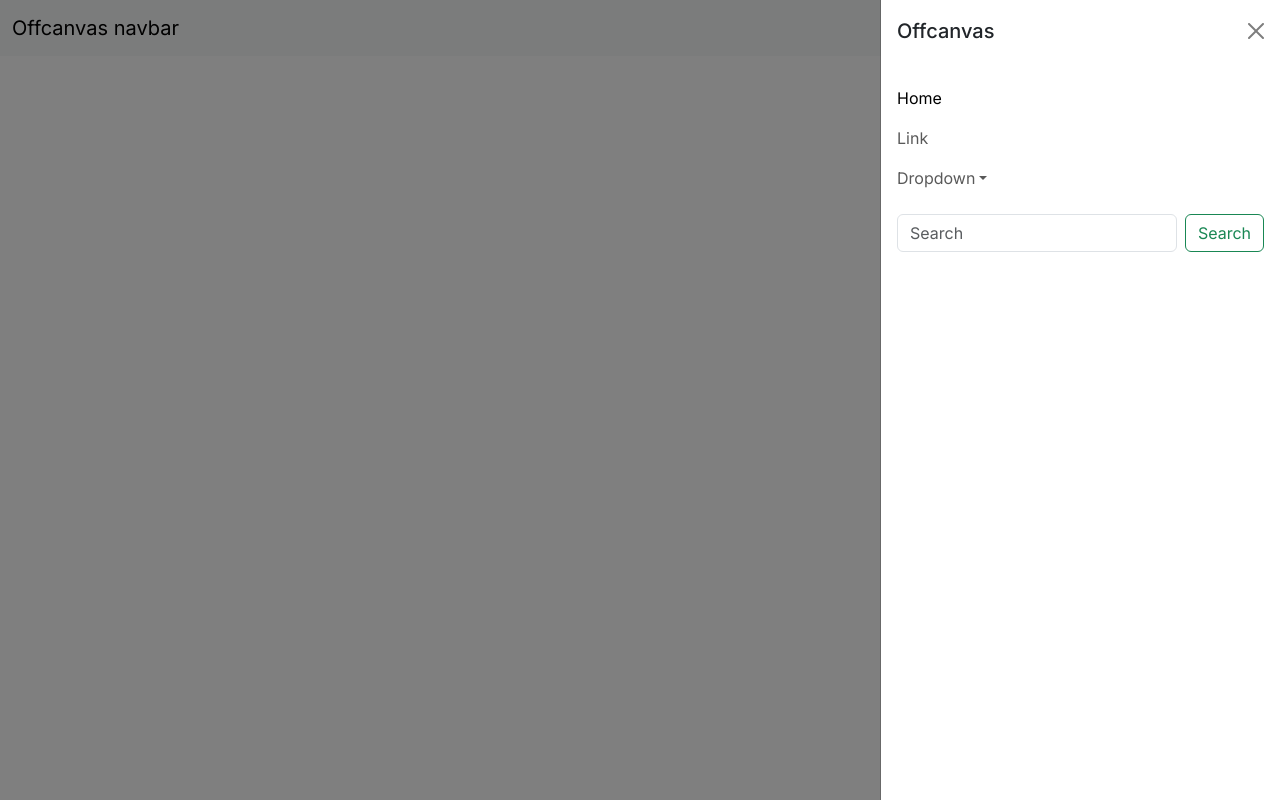
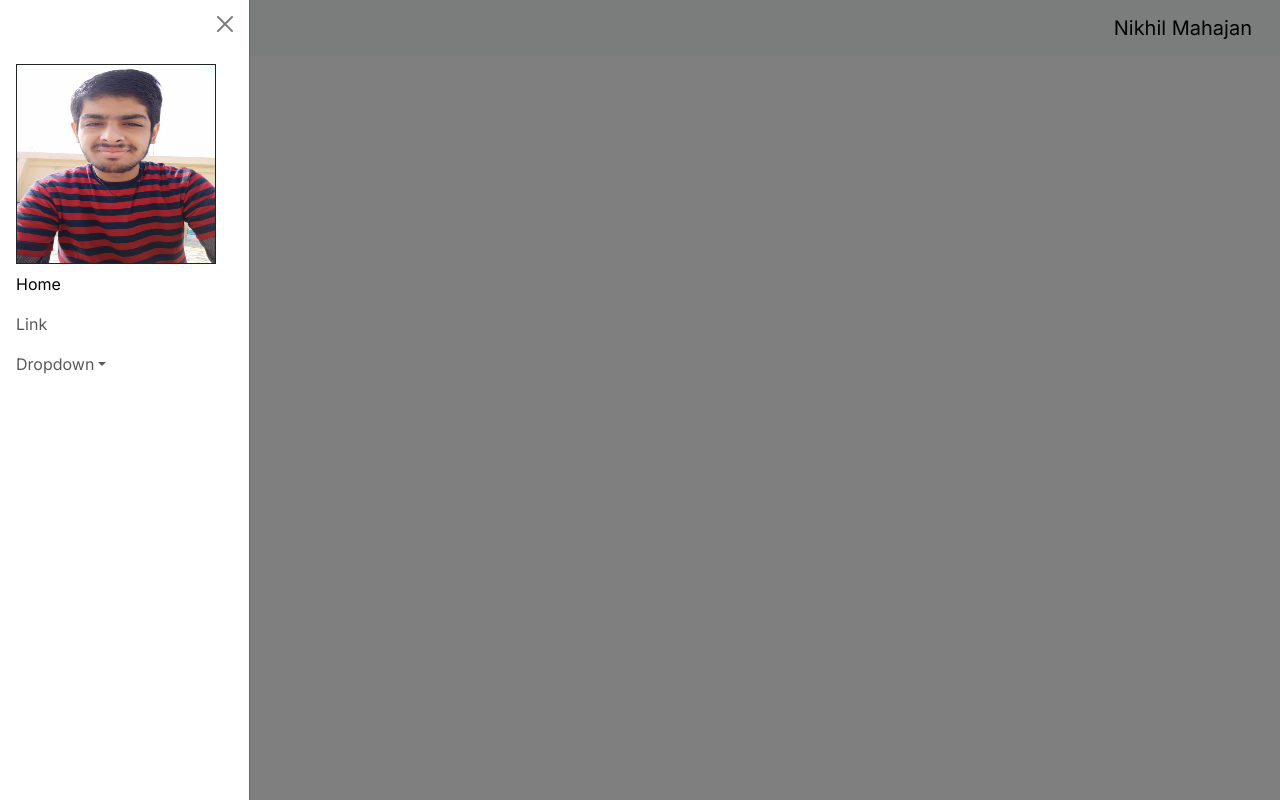
Before and after one commit to nik-55/personal-website, a Next.js app: page / in a window 1280 px wide. Both pictures are taken after a click on the button "Toggle navigation". Built offline with nearby package versions, Linux system fonts and the light colour scheme.

Commit message:
Add navbar

```diff
--- a/src/app/layout.js
+++ b/src/app/layout.js
@@ -3,6 +3,7 @@ import 'bootstrap/dist/css/bootstrap.min.css';
 import './globals.css';
 import { Inter } from 'next/font/google';
 import { useEffect } from 'react';
+import Navbar from '@/components/Navbar';
 
 const inter = Inter({ subsets: ['latin'] });
 
@@ -17,7 +18,10 @@ export default function RootLayout({ children }) {
   }, []);
   return (
     <html lang='en'>
-      <body className={inter.className}>{children}</body>
+      <body className={inter.className}>
+        <Navbar />
+        <div style={{ marginTop: '60px' }}>{children}</div>
+      </body>
     </html>
   );
 }
--- a/src/app/page.js
+++ b/src/app/page.js
@@ -1,11 +1,5 @@
-import Navbar from '@/components/Navbar';
-
 const page = () => {
-  return (
-    <div>
-      <Navbar />
-    </div>
-  );
+  return <div>Home</div>;
 };
 
 export default page;
--- a/src/components/Navbar.jsx
+++ b/src/components/Navbar.jsx
@@ -1,10 +1,10 @@
+import profile_img from '@/assets/images/profile.jpg';
+import Image from 'next/image';
+
 const Navbar = () => {
   return (
     <nav className='navbar bg-body-tertiary fixed-top'>
       <div className='container-fluid'>
-        <a className='navbar-brand' href='#'>
-          Offcanvas navbar
-        </a>
         <button
           className='navbar-toggler'
           type='button'
@@ -15,16 +15,17 @@ const Navbar = () => {
         >
           <span className='navbar-toggler-icon'></span>
         </button>
+        <a className='navbar-brand' href='/'>
+          Nikhil Mahajan
+        </a>
         <div
-          className='offcanvas offcanvas-end'
+          className='offcanvas offcanvas-start'
+          style={{ width: '250px' }}
           tabIndex='-1'
           id='offcanvasNavbar'
           aria-labelledby='offcanvasNavbarLabel'
         >
-          <div className='offcanvas-header'>
-            <h5 className='offcanvas-title' id='offcanvasNavbarLabel'>
-              Offcanvas
-            </h5>
+          <div className='offcanvas-header d-flex justify-content-end'>
             <button
               type='button'
               className='btn-close'
@@ -33,6 +34,14 @@ const Navbar = () => {
             ></button>
           </div>
           <div className='offcanvas-body'>
+            <Image
+              src={profile_img}
+              className='border border-dark'
+              width={200}
+              height={200}
+              alt='Nikhil Mahajan'
+              id='offcanvasNavbarLabel'
+            />
             <ul className='navbar-nav justify-content-end flex-grow-1 pe-3'>
               <li className='nav-item'>
                 <a className='nav-link active' aria-current='page' href='#'>
@@ -76,17 +85,6 @@ const Navbar = () => {
                 </ul>
               </li>
             </ul>
-            <form className='d-flex mt-3' role='search'>
-              <input
-                className='form-control me-2'
-                type='search'
-                placeholder='Search'
-                aria-label='Search'
-              />
-              <button className='btn btn-outline-success' type='submit'>
-                Search
-              </button>
-            </form>
           </div>
         </div>
       </div>
```
Also changed, not shown: src/assets/images/profile.jpg (added).
